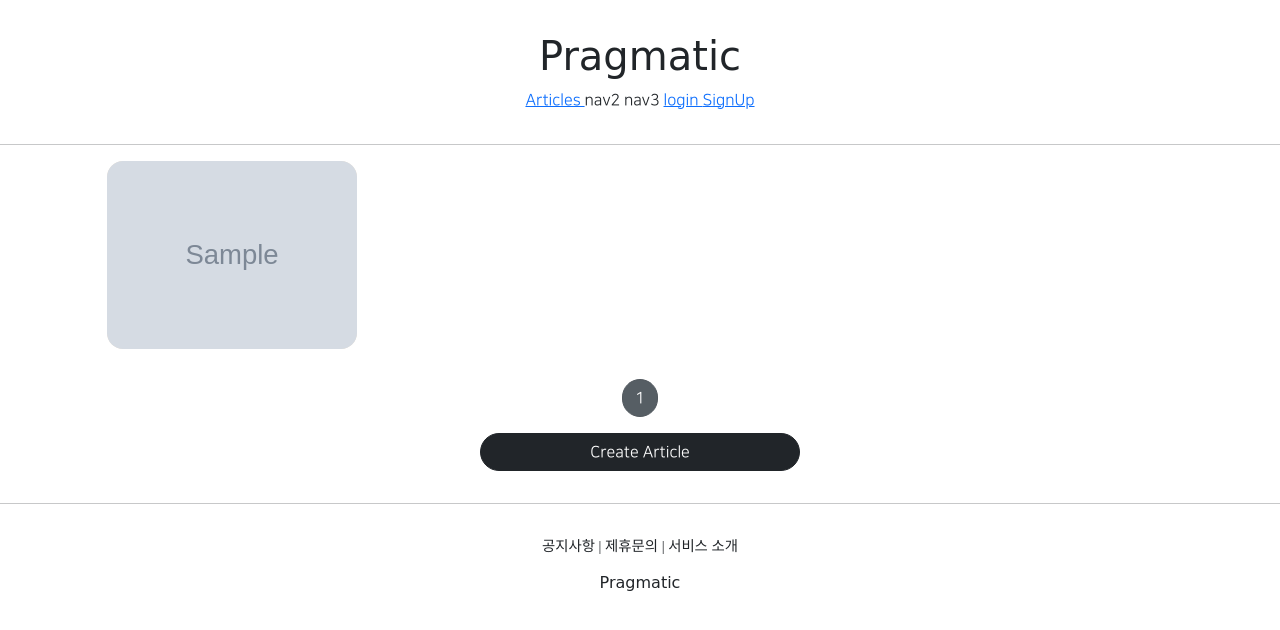
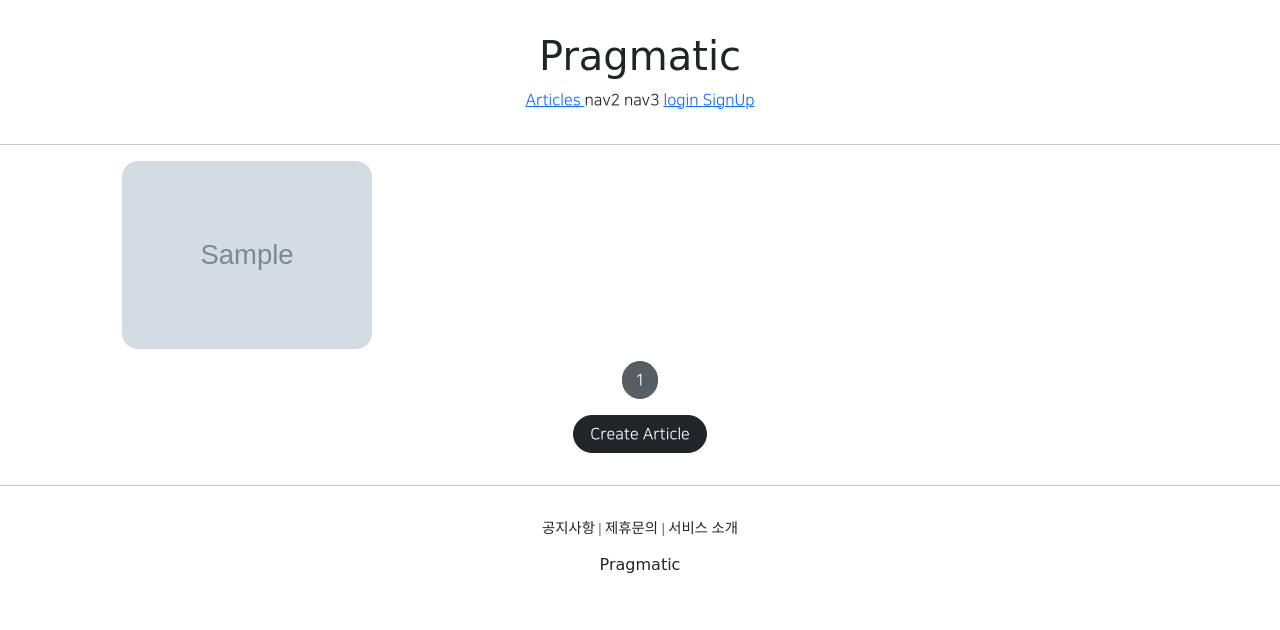
Before and after one commit to kingh2160/DO_Pinterest, a Django app: page /articles/list/ in a window 1280 px wide. Shown: the top 630 px of the page. Run offline with Django 3.2, Linux system fonts and the light colour scheme; tables that the repository leaves empty hold one stand-in row (values such as "Sample post"); grey boxes marked "Sample" are stand-in pictures; some libraries are stand-ins or nearby versions; some web fonts are replaced.

Commit message:
django course 39 commit

```diff
--- a/articleapp/templates/articleapp/list.html
+++ b/articleapp/templates/articleapp/list.html
@@ -4,9 +4,16 @@
 
 {% block content %}
 <style>
+
+   .container {
+      padding: 0;
+      margin: 0, auto;
+  }
+   .container a {
+      width: 45%;
+      max-width: 250px;
+  }
    .container div {
-    width: 250px;
-    background-color: antiquewhite;
     display: flex;
     justify-content: center;
     align-items: center;
@@ -35,7 +42,7 @@
 
   {% include 'snippets/pagination.html' with page_obj=page_obj %}
   <div style="text-align: center">
-    <a href="{% url 'articleapp:create' %}" class="btn btn-dark rounded-pill col-3 mt-3 mb-3">
+    <a href="{% url 'articleapp:create' %}" class="btn btn-dark rounded-pill mt-3 mb-3 px-3">
       Create Article
     </a>
   </div>
--- a/pragmatic/settings.py
+++ b/pragmatic/settings.py
@@ -42,7 +42,9 @@
 # n production!
 DEBUG = True
 
-ALLOWED_HOSTS = []
+ALLOWED_HOSTS = [
+    '*'
+]
 
 
 # Application definition
--- a/static/base.css
+++ b/static/base.css
@@ -11,3 +11,9 @@
 .pragmatic_header{
     text-align:center; margin: 2rem 0;
 }
+
+@media screen and {max-width:500px} {
+    html {
+        font-size: 13px;
+    }
+}
--- a/static/js/magicgrid.js
+++ b/static/js/magicgrid.js
@@ -277,7 +277,7 @@
 let magicGrid = new MagicGrid({
   container: '.container',
   animate: true,
-  gutter: 30,
+  gutter: 12,
   static: true,
   useMin: true
 });
--- a/templates/head.html
+++ b/templates/head.html
@@ -3,6 +3,7 @@
 
 <head>
     <meta charset="UTF-8">
+    <meta name="viewport" content="witdh=device-width, initial-scale=1, shrink-to-fit=no">
     <title>Pragmatic</title>
     <!-- BOOTSTRAP LINK -->
     <link href="https://cdn.jsdelivr.net/npm/bootstrap@5.1.3/dist/css/bootstrap.min.css" rel="stylesheet"
```
